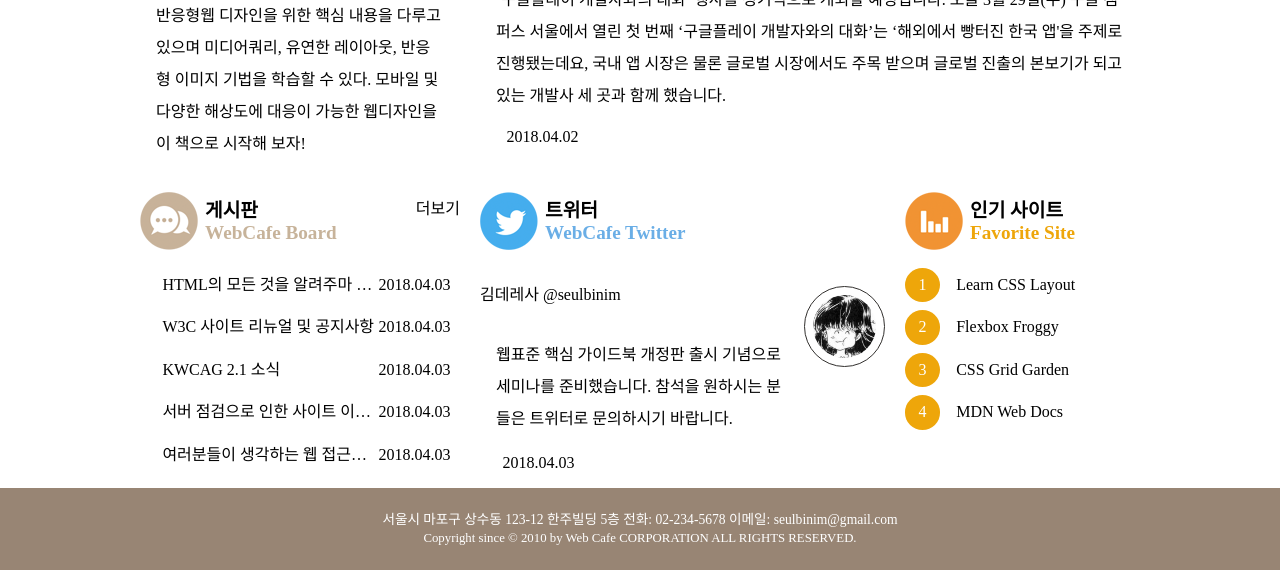
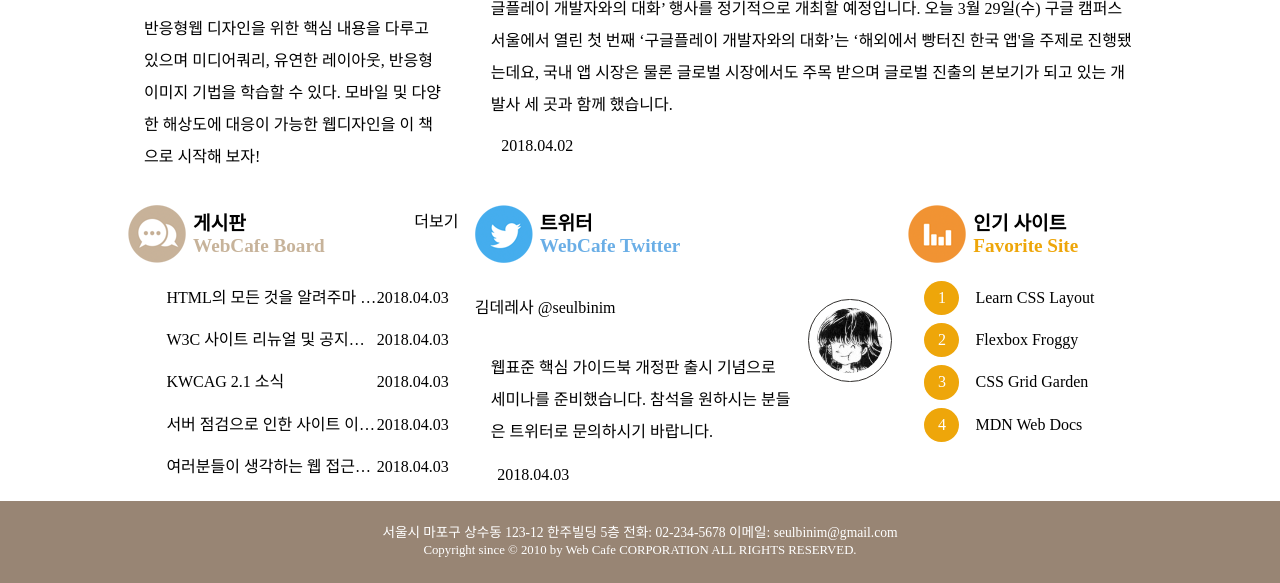
Before and after one commit to rarlala/FC-RWD, a plain HTML site: page index1.html in a window 1280 px wide. Shown: the part 795-1378 px from the top of the page. Drawn offline with nearby package versions, Linux system fonts and the light colour scheme; a web font is replaced by a local one.

Commit message:
webcafe 반응형 웹사이트 완성
모바일 화면에서 이미지로 스크롤 되는 현상 등 수정

```diff
--- a/css/style.css
+++ b/css/style.css
@@ -100,6 +100,11 @@ a{
 }
 
 /* All main Content */
+
+.main{
+  width: 100%;
+}
+
 .sprite{
   background: url('./images/sprite_main.png') no-repeat;
   height: 60px;
@@ -175,6 +180,10 @@ p[class$="summary"]{
   position: relative;
 }
 
+.board-list{
+  margin-left: 1em;
+}
+
 .board-list li{
   display: flex;
   margin: 0.5em 0;
@@ -199,6 +208,7 @@ p[class$="summary"]{
 /* All favorite */
 .favorite-list{
   counter-reset: initial;
+  margin-left: 1em;
 }
 
 .favorite-list li{
@@ -444,6 +454,11 @@ p[class$="summary"]{
     display: block;
   }
 
+  /*  mobile main */
+  .main{
+    padding: 0 20px;
+  }
+
   /* mobile footer */
 
   .footer{
@@ -470,23 +485,24 @@ p[class$="summary"]{
   /* Desktop Grid */
 
   .col-d3{
-    width: calc(65px * 3 + 20px * 2);
+    width: 23.8%;
   }
   .col-d4{
-    width: calc(65px * 4 + 20px * 3);
+    width: 32.267%;
   }
   .col-d5{
-    width: calc(65px * 5 + 20px * 4);
+    width: 40.733%;
   }
   .col-d8{
-    width: calc(65px * 8 + 20px * 7);
+    width: 66.133%;
   }
 
   .container{
     align-items: center;
   }
   .header, .main, .menu{
-    width: 1000px;
+    width: 80%;
+    max-width: 1200px;
   }
   .navigation, .footer{
     width: 100%;
```
